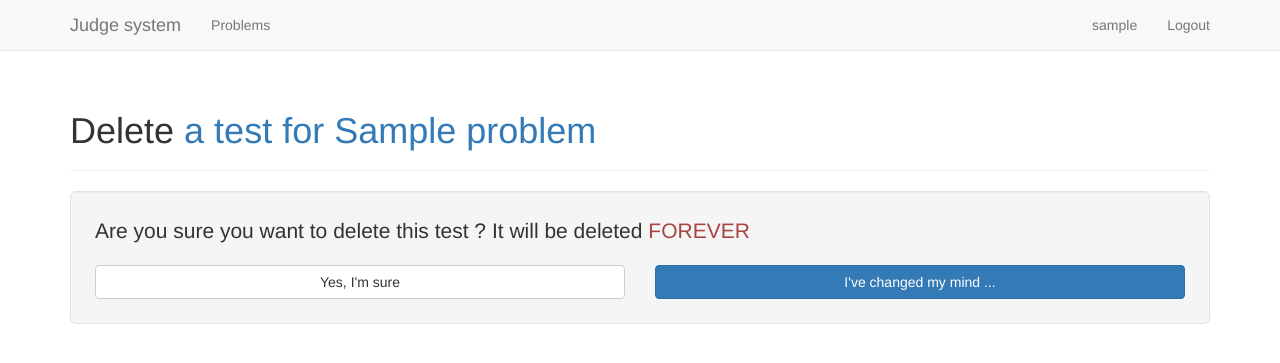
After one commit to Alaxe/judgeSystem, a Django app: page /judge/test/1/delete/ in a window 1280 px wide. The commit adds this page. Shown: the top 363 px of the page. Run offline with Django 3.2, Linux system fonts and the light colour scheme; a user stored in the database is signed in; tables that the repository leaves empty hold one stand-in row (values such as "Sample post"); parts of the project's set-up code (start-up, migrations or seed data) failed here and were passed over; some libraries are stand-ins or nearby versions.

Commit message:
Added test delete
 - Page for deletion of a test
 - Modified test_edit context
   - reference to the problem
   - the ability to check if edit or new
 - Added link in test edit back to problem edit

```diff
--- /dev/null
+++ b/judge/templates/judge/model_delete.html
@@ -0,0 +1,36 @@
+{% extends 'judge/base.html' %}
+
+{% block title %}
+<h1>
+	Delete
+	<span class="text-primary">
+		{{modelName}}
+	</span>
+</h1>
+{% endblock %}
+
+{% block content %}
+	<div class="well well-lg">
+		<p class = "lead">
+		Are you sure you want to delete this {{ modelType }} ?
+			It will be deleted
+			<span class="text-danger">
+				FOREVER
+			</span>
+		</p>
+		<div class="row">
+			<div class="col-sm-6">
+				<form method="POST" action="{{ request.get_full_path}}">
+					{% csrf_token %}
+					<input type="submit" class="btn btn-default btn-block"
+						  value="Yes, I'm sure">
+				</form>
+			</div>
+			<div class="col-sm-6">
+				<a href="{{ cancelUrl }}" class="btn btn-primary btn-block">
+					I've changed my mind ...
+				</a>
+			</div>
+		</div>
+	</div>
+{% endblock content %}
--- a/judge/urls.py
+++ b/judge/urls.py
@@ -28,6 +28,9 @@ urlpatterns = patterns('',
    url(r'^test/(?P<pk>\d+)/edit/$',
        permission_required('judge.change_test')(views.TestEdit.as_view()),
        name = 'test_edit'),
+   url(r'^test/(?P<pk>\d+)/delete/$',
+       permission_required('judge.delete_test')(views.TestDelete.as_view()),
+       name = 'delete_test'),
 
    url(r'^problems/(?P<pk>\d+)/submit/$',
        login_required(views.SolutionSubmit.as_view()),
--- a/judge/views/__init__.py
+++ b/judge/views/__init__.py
@@ -1,4 +1,4 @@
 from .solution import SolutionDetails, SolutionSubmit
 from .problem import ProblemList, ProblemDetails, ProblemNew, ProblemEdit, ProblemDelete
-from .test import TestNew, TestEdit
+from .test import TestNew, TestEdit, TestDelete
 from .problem import ProblemList
--- a/judge/views/test.py
+++ b/judge/views/test.py
@@ -1,3 +1,4 @@
+from django.contrib import messages
 from django.contrib.auth import authenticate
 from django.contrib.auth.models import User
 from django.core.urlresolvers import reverse
@@ -33,15 +34,16 @@ class TestForm(ModelForm):
         return valid
 
 class TestNew(View):
-    perm = 'judge.add_test'
     template_name = 'judge/test_edit.html'
     title = 'Add Test'
 
     def get_context(self, form, problem):
         return {
             'form' : form,
-            'problem': problem.title,
-            'title' : self.title}
+            'problem': problem,
+            'title' : self.title,
+            'action': 'create'
+        }
 
     def get(self, request, problem_id):
         problem = get_object_or_404(Problem, pk = problem_id)
@@ -67,20 +69,18 @@ class TestNew(View):
         return HttpResponseRedirect(url)
 
 class TestEdit(View):
-    perm = 'judge.change_test'
     template_name = 'judge/test_edit.html'
     title = 'Edit Test'
 
     def get_context(self, form, test):
         return {
             'form' : form,
-            'problem': test.problem.title,
-            'title': self.title}
+            'problem': test.problem,
+            'title': self.title,
+            'pk': test.pk
+        }
 
     def get(self, request, pk):
-        if not request.user.has_perm(self.perm):
-            return HttpResponseForbidden()
-
         test = get_object_or_404(Test, pk = pk)
         form = TestForm(instance = test)
 
@@ -88,9 +88,6 @@ class TestEdit(View):
         return render(request, self.template_name, context)
 
     def post(self, request, pk):
-        if not request.user.has_perm(self.perm):
-            return HttpResponseForbidden()
-
         test = get_object_or_404(Test, pk = pk)
         form = TestForm(request.POST, request.FILES, instance = test)
         problem = test.problem
@@ -111,3 +108,27 @@ class TestEdit(View):
 
         url = reverse('judge:problem_edit', args = (problem.pk,))
         return HttpResponseRedirect(url)
+
+class TestDelete(View):
+    template_name = 'judge/model_delete.html'
+
+    def get(self, request, pk):
+        test = get_object_or_404(Test, pk = pk)
+
+        context = {
+            'modelName': 'a test for ' + test.problem.title,
+            'modelType': 'test',
+            'cancelUrl': reverse('judge:test_edit', args=(test.pk,))
+        }
+
+        return render(request, self.template_name, context)
+
+    def post(self, request, pk):
+        test = get_object_or_404(Test, pk = pk)
+        test.delete()
+
+        messageText = 'You\'ve successfuly deleted this test'
+        messages.add_message(request, messages.SUCCESS, messageText)
+
+        url = reverse('judge:problem_edit', args=(test.problem.pk,))
+        return HttpResponseRedirect(url)
```
Also changed, not shown: judge/templates/judge/test_edit.html (+16 -4 lines), judge/views/problem.py (+7 -2 lines), model_delete.html (renamed from judge/templates/judge/problem_delete.html, +7 -6 lines).
